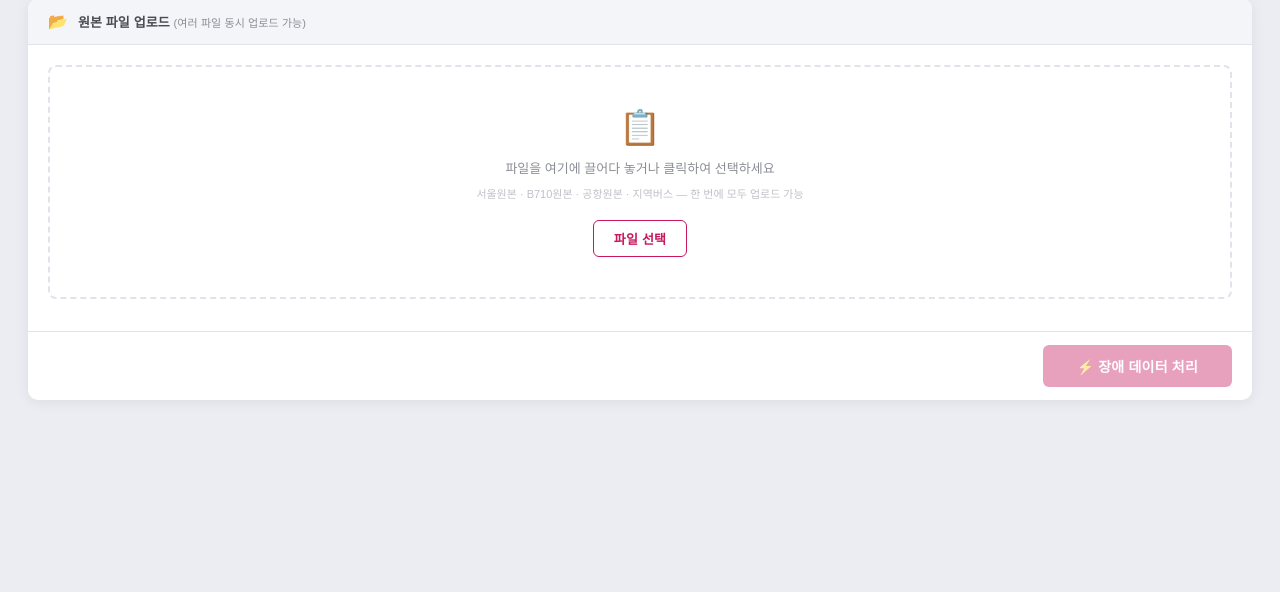
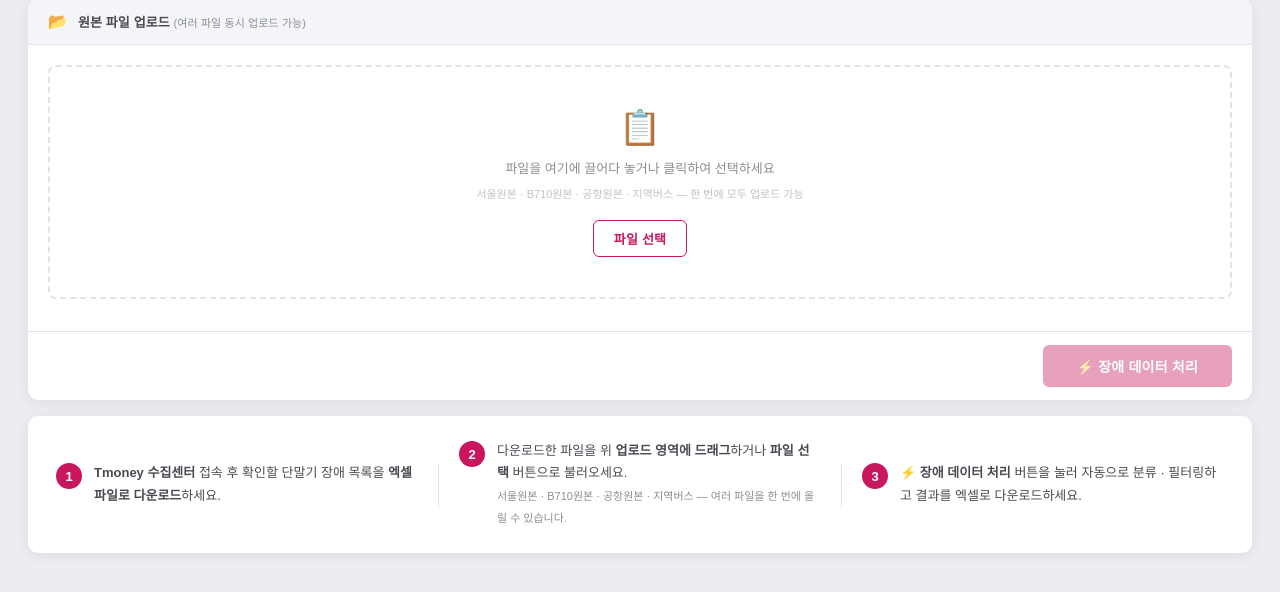
Before and after one commit to Han-sw1/hsw, a Flask app: page / in a window 1280 px wide. Shown: the part 90-682 px from the top of the page. Run offline with Flask 3, Linux system fonts and the light colour scheme.

Commit message:
feat: 업로드 카드 하단에 3단계 사용 안내 추가
Co-Authored-By: Claude Sonnet 4.6 <noreply@anthropic.com>

```diff
--- a/static/css/style.css
+++ b/static/css/style.css
@@ -273,6 +273,33 @@ body {
 @keyframes spin { to { transform: rotate(360deg); } }
 .loading-box p { font-size: 13px; color: var(--gray); font-weight: 500; }
 
+/* ─── GUIDE CARD ─── */
+.guide-card {
+  background: var(--white); border-radius: var(--radius);
+  box-shadow: var(--shadow); padding: 18px 28px;
+  display: flex; align-items: center; gap: 0; flex-wrap: wrap;
+}
+.guide-step {
+  display: flex; align-items: flex-start; gap: 12px;
+  flex: 1; min-width: 220px; padding: 6px 0;
+}
+.guide-num {
+  width: 26px; height: 26px; border-radius: 50%;
+  background: var(--primary); color: var(--white);
+  font-size: 13px; font-weight: 800;
+  display: flex; align-items: center; justify-content: center;
+  flex-shrink: 0; margin-top: 1px;
+}
+.guide-text {
+  font-size: 13px; color: var(--gray-dark); line-height: 1.7;
+}
+.guide-text strong { color: var(--gray-dark); }
+.guide-hint { font-size: 11px; color: var(--gray); }
+.guide-divider {
+  width: 1px; height: 44px; background: var(--border);
+  margin: 0 20px; flex-shrink: 0; align-self: center;
+}
+
 /* ─── TOAST ─── */
 .toast {
   position: fixed; bottom: 28px; left: 50%;
--- a/templates/index.html
+++ b/templates/index.html
@@ -65,6 +65,31 @@
       </div>
     </section>
 
+    <!-- 사용 안내 -->
+    <section class="guide-card">
+      <div class="guide-step">
+        <div class="guide-num">1</div>
+        <div class="guide-text">
+          <strong>Tmoney 수집센터</strong> 접속 후 확인할 단말기 장애 목록을 <strong>엑셀 파일로 다운로드</strong>하세요.
+        </div>
+      </div>
+      <div class="guide-divider"></div>
+      <div class="guide-step">
+        <div class="guide-num">2</div>
+        <div class="guide-text">
+          다운로드한 파일을 위 <strong>업로드 영역에 드래그</strong>하거나 <strong>파일 선택</strong> 버튼으로 불러오세요.<br>
+          <span class="guide-hint">서울원본 · B710원본 · 공항원본 · 지역버스 — 여러 파일을 한 번에 올릴 수 있습니다.</span>
+        </div>
+      </div>
+      <div class="guide-divider"></div>
+      <div class="guide-step">
+        <div class="guide-num">3</div>
+        <div class="guide-text">
+          <strong>⚡ 장애 데이터 처리</strong> 버튼을 눌러 자동으로 분류 · 필터링하고 결과를 엑셀로 다운로드하세요.
+        </div>
+      </div>
+    </section>
+
     <!-- 처리 결과 요약 -->
     <section class="card" id="resultCard" style="display:none">
       <div class="card-header">
```
